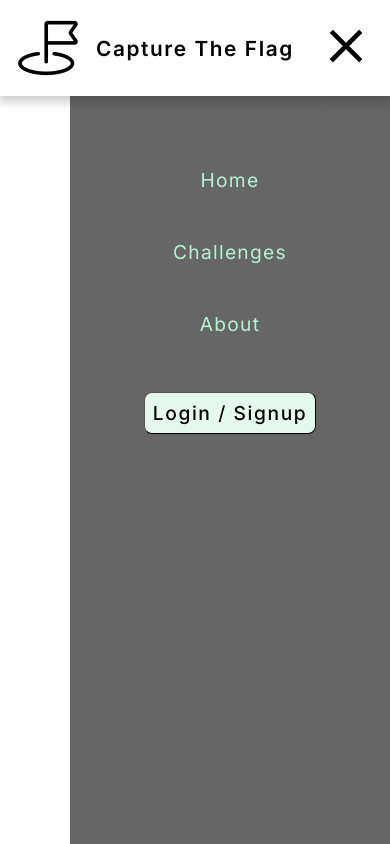
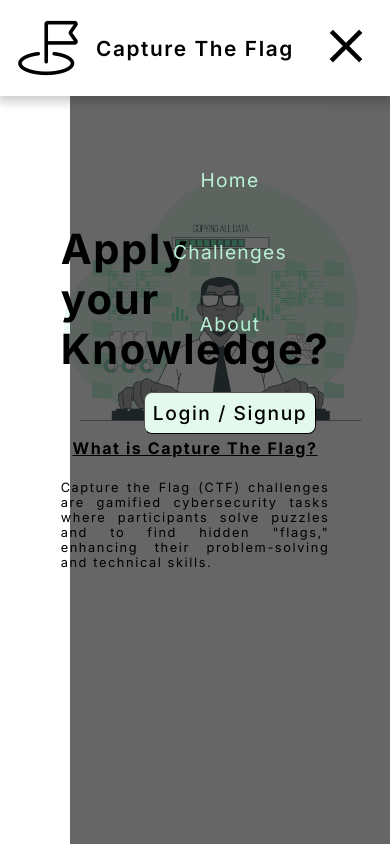
Before and after one commit to A-Os-G/CTF_Frontend_React_Website, a React (Vite) app in the folder React-/: page / in a window 390 px wide. Built offline with nearby package versions, Linux system fonts and the light colour scheme.

Commit message:
Hero Section in MainPage completed + fully responsive

```diff
--- a/React-/src/App.css
+++ b/React-/src/App.css
@@ -1,4 +1,5 @@
 .App{
-    height: 100vh;
+    min-height: 100vh;
     width: 100%;
+
 }
--- a/React-/src/App.jsx
+++ b/React-/src/App.jsx
@@ -1,14 +1,11 @@
-import { useState } from 'react'
-import reactLogo from './assets/react.svg'
-import viteLogo from '/vite.svg'
-import Navbar from './components/Navbar'
+import MainPage from './pages/userView/MainPage.jsx'
 import './App.css'
 
 function App() {
 
   return (
     <>
-      <Navbar />
+      <MainPage />
     </>
   )
 }
--- a/React-/src/components/Navbar.css
+++ b/React-/src/components/Navbar.css
@@ -2,12 +2,18 @@
     background-color: #B7F1D4;
 }
 
+nav{
+    position: sticky;
+    top: 0;
+    background-color: white;
+    min-height: 6rem;
+
+}
+
 .nav-bar{
+    justify-content: space-between;
     display: flex;
     align-items: center;
-    justify-content: space-between;
-    position: sticky;
-    top: 0;
     padding: 1rem 3.2rem;
     box-shadow: 0px 4px 10px 2px rgb(0, 0, 0,0.2);
 }
@@ -66,8 +72,12 @@ a{
     display: none;
 }
 
-@media screen and (max-width: 1100px) {
+@media screen and (max-width: 1120px) {
 
+    .nav-bar{
+        position: sticky;
+
+    }
     .nav-tabs{
         flex-direction: column;
         background-color: rgba(0, 0, 0, 0.601);
@@ -120,7 +130,7 @@ a{
     }
 }
 
-@media screen and (max-width: 440px) {
+@media screen and (max-width: 500px) {
     .nav-bar{
         padding: 1rem 1rem;
     }
--- a/React-/src/components/Navbar.jsx
+++ b/React-/src/components/Navbar.jsx
@@ -41,7 +41,6 @@ function Navbar() {
                     </div>
                 </div>
             </div>
-
         </nav>
      );
 }
--- /dev/null
+++ b/React-/src/pages/userView/MainPage.jsx
@@ -0,0 +1,15 @@
+import React from 'react';
+import Navbar from '../../components/Navbar.jsx';
+import Hero from './heroSection/Hero.jsx'
+
+
+function MainPage() {
+    return (
+        <>
+            <Navbar />
+            <Hero />
+        </>
+     );
+}
+
+export default MainPage;
--- /dev/null
+++ b/React-/src/pages/userView/heroSection/Hero.jsx
@@ -0,0 +1,26 @@
+import React from 'react';
+import './hero.css';
+
+function Hero() {
+    return (
+        <div className='Hero-Section'>
+            {/* Image */}
+            <div className='Hero-Image'>
+                <img src="./images/Hero_Image.jpg" alt="" />
+            </div>
+            {/* Text */}
+            <div className='Hero-Text'>
+                <div className='Hero-Header'>
+                    <h1>Apply <br/> your <br/> Knowledge?</h1>
+                </div>
+                <div className='Hero-Subtext'>
+                    <h3>What is Capture The Flag?</h3>
+                    <p>Capture the Flag (CTF) challenges are gamified cybersecurity tasks where participants solve puzzles and to find hidden "flags," enhancing their problem-solving and technical skills.</p>
+                </div>
+            </div>
+
+        </div>
+     );
+}
+
+export default Hero;
--- /dev/null
+++ b/React-/src/pages/userView/heroSection/hero.css
@@ -0,0 +1,129 @@
+.Hero-Section{
+    display: flex;
+    justify-content: space-around;
+    flex-direction: row-reverse;
+    overflow: hidden;
+}
+
+.Hero-Text{
+    margin: 4rem 4rem;
+    letter-spacing: 0.1rem;
+}
+
+.Hero-Header{
+    font-size: 2.5rem;
+}
+
+.Hero-Subtext {
+    margin-top: 4rem;
+}
+
+.Hero-Subtext > h3{
+    text-decoration: underline;
+    cursor: initial;
+    margin: 0rem 0rem 1.4rem 0rem;
+    font-size: 2rem;
+    letter-spacing: 0.1rem;
+}
+
+.Hero-Subtext > p{
+    max-width: 40rem;
+    font-size: 1.3rem;
+    text-align: justify;
+}
+
+.Hero-Image > img{
+    max-width: 40rem;
+    margin-right: 2rem;
+}
+
+@media screen and (max-width: 1300px) {
+
+    .Hero-Section{
+        flex-direction: column;
+        align-items: center;
+    }
+    .Hero-Text{
+        text-align: center;
+
+    }
+
+    .Hero-Header{
+        margin-top: 4rem;
+        text-align: start;
+    }
+
+    .Hero-Image{
+        position: absolute;
+        z-index: -99;
+        opacity: 80%;
+        top: 3rem;
+        right: 0rem;
+    }
+
+    .Hero-Subtext{
+        margin-top: 7rem;
+    }
+    .Hero-Subtext > p{
+        max-width: 60rem;
+
+    }
+}
+
+@media screen and (max-width: 750px) {
+
+    .Hero-Section{
+        flex-direction: column;
+        align-items: center;
+        justify-content: center;
+    }
+
+    .Hero-Image{
+        top: 5rem;
+    }
+
+    .Hero-Image > img {
+        width: 30rem;
+    }
+
+    .Hero-Header{
+        font-size: 1.8rem;
+    }
+    .Hero-Subtext > h3 {
+        font-size: 1.6rem;
+    }
+
+    .Hero-Subtext > p {
+        font-size: 1.1rem;
+    }
+}
+
+@media screen and (max-width: 540px) {
+
+
+    .Hero-Image{
+
+        top: 8rem;
+    }
+
+    .Hero-Image > img {
+        width: 20rem;
+        margin: 1rem;
+    }
+
+    .Hero-Header{
+        font-size: 1.3rem;
+    }
+
+    .Hero-Subtext{
+        margin-top: 4rem;
+    }
+
+    .Hero-Subtext > h3 {
+        font-size: 1rem;
+    }
+
+    .Hero-Subtext > p {
+        font-size: 0.8rem;
+    }
+}
```
Also changed, not shown: React-/public/images/Hero_Image.jpg (renamed from React-/public/images/loginImage.jpg), React-/public/images/Login_Image.jpg (renamed from React-/public/images/heroImage.jpg), React-/src/index.css (line endings or trailing spaces).
